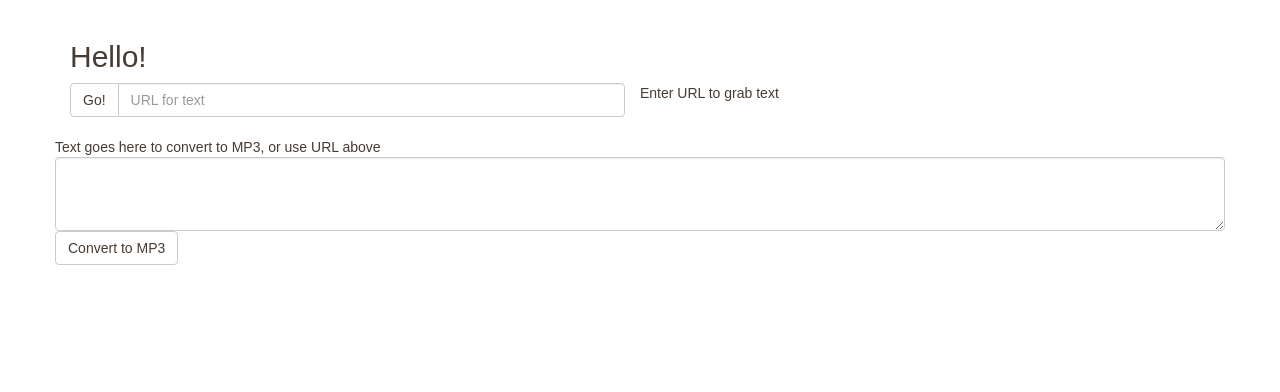
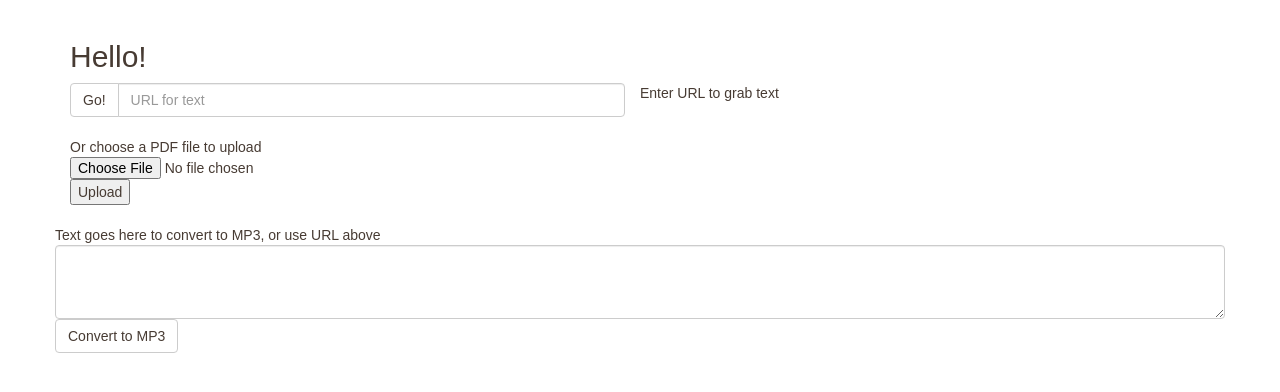
Before and after one commit to scottstanie/heartext, a Django app: page / in a window 1280 px wide. Shown: the part 52-444 px from the top of the page. Run offline with Django 3.2, Linux system fonts and the light colour scheme; parts of the project's set-up code (start-up, migrations or seed data) failed here and were passed over; some libraries are stand-ins or nearby versions; some web fonts are replaced.

Commit message:
add a file upload option

```diff
--- a/heartext/static/heartext/js/main.js
+++ b/heartext/static/heartext/js/main.js
@@ -23,6 +23,33 @@ $(document).ready(function() {
         console.log("Submitting text")
         submitText(inputText);
     });
+
+    $('#upload-file-name').on('change', function() {
+        let file = this.files[0];
+        if (file.size > 1000000) {
+            alert('max upload size is 1MB')
+        }
+
+        // Also see .name, .type
+    });
+
+    $('#upload-button').on('click', function() {
+    $.ajax({
+        // Your server script to process the upload
+        url: '/upload/',
+        type: 'POST',
+
+        // Form data
+        data: new FormData($('#upload-form')[0]),
+
+        // Tell jQuery not to process data or worry about content-type
+        // You *must* include these options!
+        cache: false,
+        contentType: false,
+        processData: false,
+
+    });
+});
 
 
 });
--- a/heartext/templates/heartext/index.html
+++ b/heartext/templates/heartext/index.html
@@ -17,6 +17,13 @@
     </div><!-- /.col-lg-6 -->
   </div><!-- /.row -->
   <br>
+
+  Or choose a PDF file to upload
+  <form id="upload-form" enctype="multipart/form-data">
+    <input id="upload-file-name" name="file" type="file" />
+    <input id="upload-button" type="button" value="Upload" />
+  </form>
+  <br>
   <div class="row">
     Text goes here to convert to MP3, or use URL above
     <textarea id="text-input" class="form-control" rows="3"></textarea>
--- a/heartext/templates/heartext/layout.html
+++ b/heartext/templates/heartext/layout.html
@@ -4,7 +4,7 @@
   <meta charset="utf-8">
   <meta http-equiv="X-UA-Compatible" content="IE=edge">
   <meta name="viewport" content="width=device-width, initial-scale=1">
-  <title>The Menu</title>
+  <title>HearText</title>
   <link rel="shortcut icon" href="{% static 'heartext/images/favicon.ico' %}" />
   <link href="https://fonts.googleapis.com/css?family=Amiko" rel="stylesheet">
   <link rel="stylesheet" type="test/css" href="{% static 'heartext/css/font-awesome.min.css' %}" />
--- a/heartext/urls.py
+++ b/heartext/urls.py
@@ -22,4 +22,5 @@ urlpatterns = [
     url(r'^polly/', include('polly.urls', namespace="polly")),
     url(r'^$', views.index, name="index"),
     url(r'^parse/?$', views.parse, name="parse"),
+    url(r'^upload/?$', views.upload, name="upload"),
 ]
--- a/heartext/views.py
+++ b/heartext/views.py
@@ -10,6 +10,12 @@ from django.views.decorators.csrf import ensure_csrf_cookie
 @ensure_csrf_cookie
 def index(request):
     return render(request, 'heartext/index.html')
+
+
+def upload(request):
+    print request.FILES
+    print request.POST
+    return JsonResponse({"OK": True})
 
 
 def parse(request):
```
